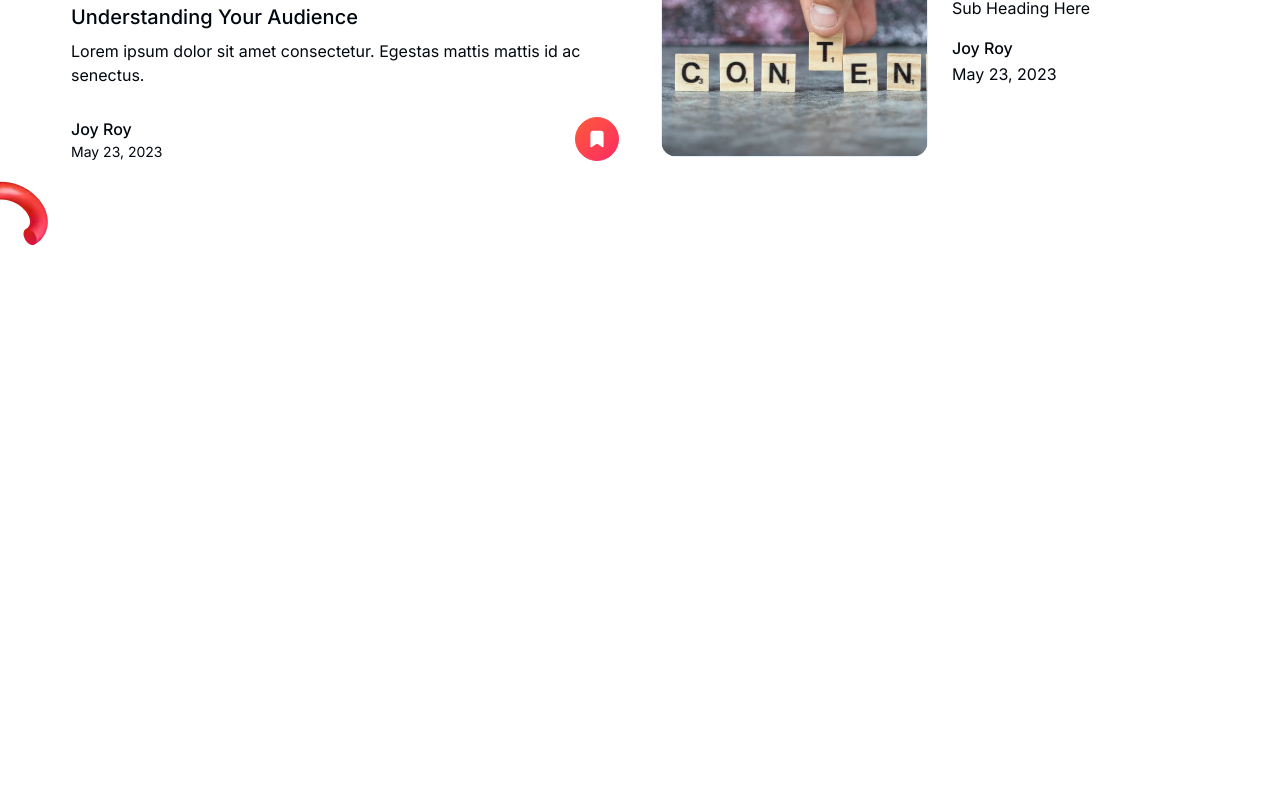
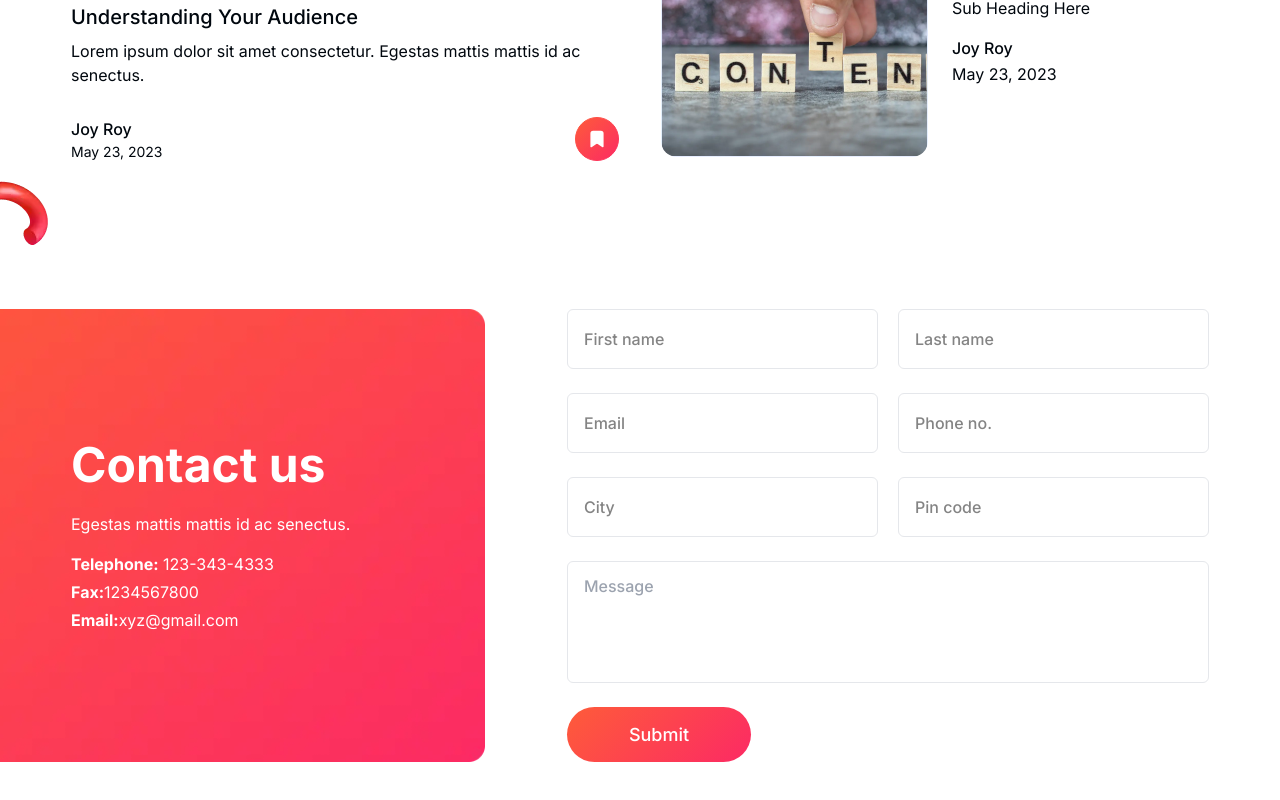
Before and after one commit to Gagandharmk/social-media-website, a Next.js app: page / in a window 1280 px wide. Shown: the part 7695-8495 px from the top of the page. Before the commit the page ends 7952 px from the top, so only its background shows below. Built offline with nearby package versions, Linux system fonts and the light colour scheme; a web font is replaced by a local one.

Commit message:
form added

```diff
--- a/src/app.css
+++ b/src/app.css
@@ -176,3 +176,13 @@ li a:hover::after {
 .ClientSwiper .swiper-pagination-bullets.swiper-pagination-horizontal {
   bottom: 30px !important;
 }
+
+/* ################################ Customize  Number type input  #################################### */
+input[type="number"]::-webkit-inner-spin-button,
+input[type="number"]::-webkit-outer-spin-button {
+  -webkit-appearance: none; /* Chrome, Safari */
+  margin: 0;
+}
+input[type="number"] {
+  -moz-appearance: textfield; /* Firefox */
+}
--- /dev/null
+++ b/src/components/common/CommonInput.jsx
@@ -0,0 +1,34 @@
+const CommonInput = ({
+  placeholder,
+  type,
+  id,
+  isActive,
+  value,
+  onChange,
+  onInputChange,
+}) => {
+  return (
+    <div
+      className={`flex items-center w-full text-lg font-urbanist whitespace-nowrap bg-white rounded-md px-4 border ${
+        isActive ? " bg-white shadow-custom" : ""
+      }`}
+    >
+      <input
+        className={`text-lg h-[38px] sm:h-12 lg:h-[58px] font-urbanist outline-none w-full pr-2 bg-transparent placeholder:text-[#848484] text-black appearance-none ${
+          isActive ? "placeholder:!text-[#010710] !text-[#010710]" : ""
+        }`}
+        type={type}
+        id={id}
+        value={value}
+        placeholder={placeholder}
+        onChange={(e) => {
+          onInputChange(e);
+          onChange(id); // Call onChange with the input ID
+        }}
+        required
+      />
+    </div>
+  );
+};
+
+export default CommonInput;
--- /dev/null
+++ b/src/components/home/ContactUs.jsx
@@ -0,0 +1,192 @@
+"use client";
+import React, { useState, useEffect } from "react";
+import CommonInput from "../common/CommonInput";
+import ButtonPrimary from "../common/ButtonPrimary";
+
+const ContactUs = () => {
+  const [activeInput, setActiveInput] = useState(null);
+  const [inputValues, setInputValues] = useState({
+    fName: "",
+    lName: "",
+    email: "",
+    pNumber: "",
+    city: "",
+    pin: "",
+    message: "",
+  });
+
+  useEffect(() => {
+    const handleBeforeUnload = (e) => {
+      // Clear active input if any input is empty
+      if (
+        inputValues.fName === "" ||
+        inputValues.lName === "" ||
+        inputValues.email === "" ||
+        inputValues.pNumber === "" ||
+        inputValues.city === "" ||
+        inputValues.pin === "" ||
+        inputValues.message === ""
+      ) {
+        setActiveInput(null);
+      }
+    };
+
+    window.addEventListener("beforeunload", handleBeforeUnload);
+
+    return () => {
+      window.removeEventListener("beforeunload", handleBeforeUnload);
+    };
+  }, [inputValues]);
+
+  const handleInputClick = (inputId) => {
+    if (activeInput !== inputId) {
+      setActiveInput(inputId);
+    }
+  };
+
+  const handleInputChange = (e) => {
+    const { id, value } = e.target;
+    setInputValues((prevValues) => ({
+      ...prevValues,
+      [id]: value,
+    }));
+
+    // Clear active input if the value becomes empty
+    if (value === "") {
+      setActiveInput(null);
+    }
+  };
+
+  return (
+    <>
+      <section className="lg:pt-[52px] lg:pb-[94px] py-[40px] " id="contactUs">
+        <div className=" max-w-[1170px] sm:px-4 px-2 w-full mx-auto flex flex-col lg:flex-row justify-center lg:justify-between  items-center lg:gap-[52px] sm:gap-[32px] gap-5 relative">
+          <img
+            className="hidden lg:block absolute -z-40 w-1/2 top-0 left-[calc(0%-155px)]"
+            src="/images/webp/ContactUs.webp"
+            alt=""
+          />
+          <div className="flex flex-col max-w-[290px] w-full lg:text-white text-[#010710] text-center lg:text-left">
+            <h2 className="text-5xl"> Contact us</h2>
+            <p className="text-base mt-[21px] mb-[16px]">
+              Egestas mattis mattis id ac senectus.
+            </p>
+            <div className="flex flex-col gap-1">
+              <a href="tel:+123-343-4333" className="text-base">
+                <span className="font-bold">Telephone:</span> 123-343-4333
+              </a>
+              <a href="fax:+1234567890">
+                <span className="font-bold">Fax:</span>1234567800
+              </a>
+              <a href="mailto:xyz@gmail.com">
+                <span className="font-bold">Email:</span>xyz@gmail.com
+              </a>
+            </div>
+          </div>
+          <form
+            action="/submit-form"
+            method="post"
+            className="xl:max-w-[642px] lg:max-w-[550px] max-w-[500px] w-full"
+          >
+            <div className="  w-full flex flex-col  lg:gap-6 mg:gap-5 sm:gap-3 gap-2">
+              <div className="flex lg:gap-5 mg:gap-4 gap-3 sm:flex-row flex-col">
+                <CommonInput
+                  type={"text"}
+                  placeholder={"First name"}
+                  id="fName"
+                  isActive={activeInput === "fName" || inputValues.fName !== ""}
+                  onChange={handleInputClick}
+                  onInputChange={handleInputChange}
+                  value={inputValues.fName}
+                />
+                <CommonInput
+                  type={"text"}
+                  placeholder={"Last name"}
+                  id="lName"
+                  isActive={activeInput === "lName" || inputValues.lName !== ""}
+                  onChange={handleInputClick}
+                  onInputChange={handleInputChange}
+                  value={inputValues.lName}
+                />
+              </div>
+              <div className="flex lg:gap-5 mg:gap-4 gap-3 sm:flex-row flex-col">
+                <CommonInput
+                  type={"email"}
+                  placeholder={"Email"}
+                  id="email"
+                  isActive={activeInput === "email" || inputValues.email !== ""}
+                  onChange={handleInputClick}
+                  onInputChange={handleInputChange}
+                  value={inputValues.email}
+                />
+                <CommonInput
+                  type={"number"}
+                  placeholder={"Phone no."}
+                  id="pNumber"
+                  isActive={
+                    activeInput === "pNumber" || inputValues.pNumber !== ""
+                  }
+                  onChange={handleInputClick}
+                  onInputChange={handleInputChange}
+                  value={inputValues.pNumber}
+                />
+              </div>
+              <div className="flex lg:gap-5 mg:gap-4 gap-3 sm:flex-row flex-col">
+                <CommonInput
+                  type={"text"}
+                  placeholder={"City"}
+                  id="city"
+                  isActive={activeInput === "city" || inputValues.city !== ""}
+                  onChange={handleInputClick}
+                  onInputChange={handleInputChange}
+                  value={inputValues.city}
+                />
+                <CommonInput
+                  type={"number"}
+                  placeholder={"Pin code"}
+                  id="pin"
+                  isActive={activeInput === "pin" || inputValues.pin !== ""}
+                  onChange={handleInputClick}
+                  onInputChange={handleInputChange}
+                  value={inputValues.pin}
+                />
+              </div>
+              <div className="flex lg:gap-5 mg:gap-4 gap-3 sm:flex-row flex-col">
+                <div
+                  className={`flex items-center w-full text-lg font-urbanist whitespace-nowrap bg-white rounded-md px-4 border ${
+                    activeInput === "message" || inputValues.message !== ""
+                      ? "bg-white shadow-custom"
+                      : ""
+                  } p-3`}
+                >
+                  <textarea
+                    id="message"
+                    value={inputValues.message}
+                    placeholder="Message"
+                    className={`text-lg font-urbanist outline-none w-full pr-2 bg-transparent placeholder-text-[#848484] text-black appearance-none resize-none ${
+                      activeInput === "message" || inputValues.message !== ""
+                        ? "placeholder-text-[#010710] text-[#010710]"
+                        : ""
+                    }`}
+                    isActive={
+                      activeInput === "message" || inputValues.message !== ""
+                    }
+                    onChange={handleInputChange}
+                    onClick={() => handleInputClick("message")}
+                    rows={"4"}
+                    required
+                  />
+                </div>
+              </div>
+              <div className="self-center lg:self-start">
+                <ButtonPrimary primary={"Submit"} />
+              </div>
+            </div>
+          </form>
+        </div>
+      </section>
+    </>
+  );
+};
+
+export default ContactUs;
--- a/src/components/home/Home.jsx
+++ b/src/components/home/Home.jsx
@@ -9,6 +9,7 @@ import ClientsSay from "./ClientsSay";
 import Faqs from "./Faqs";
 import SuccessMetrics from "./SuccessMetrics";
 import OurBlogs from "./OurBlogs";
+import ContactUs from "./ContactUs";
 
 const Home = () => {
   return (
@@ -22,6 +23,7 @@ const Home = () => {
       <Faqs />
       <SuccessMetrics />
       <OurBlogs />
+      <ContactUs />
     </>
   );
 };
```
Also changed, not shown: public/images/webp/ContactUs.webp (added).
